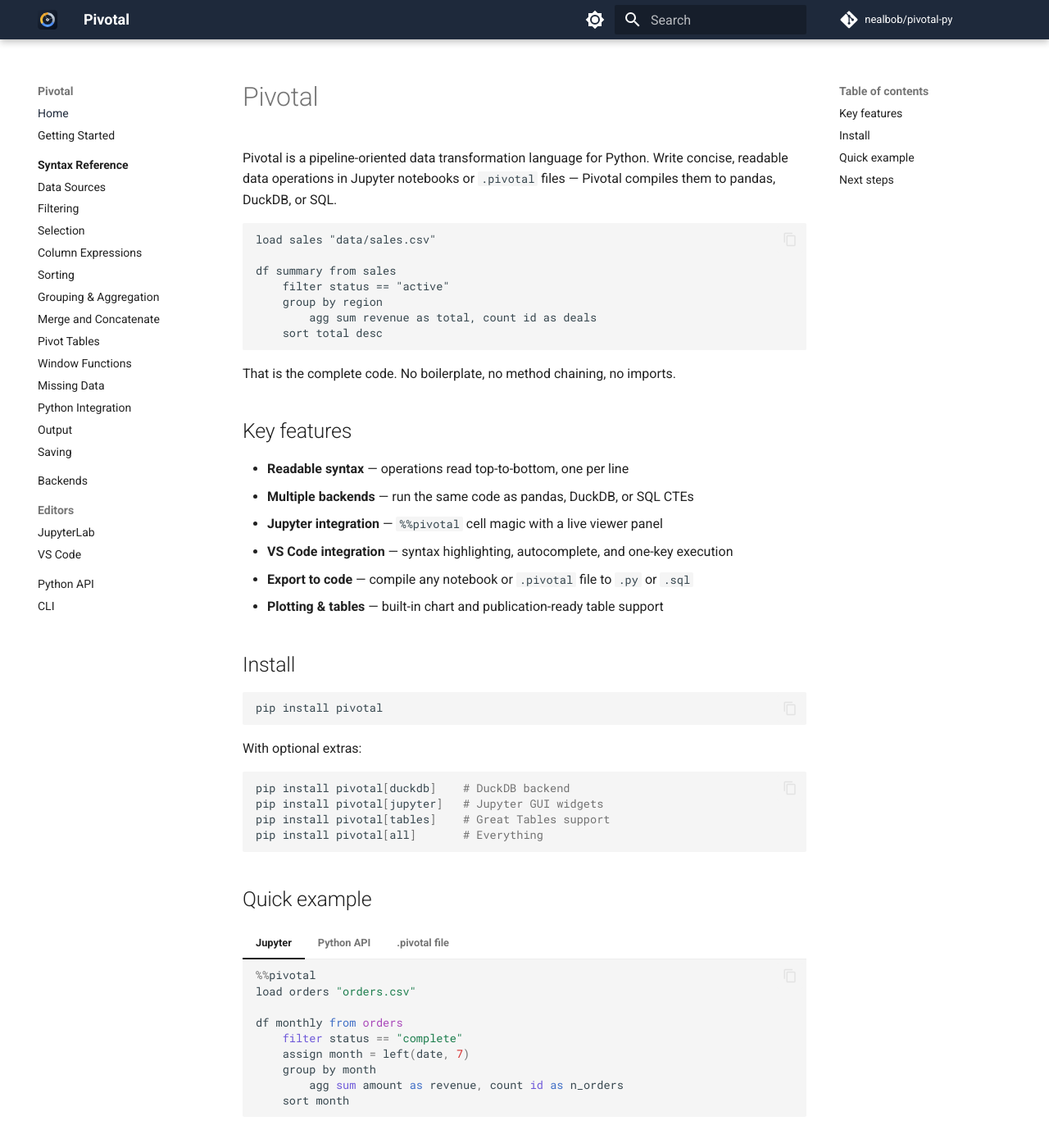
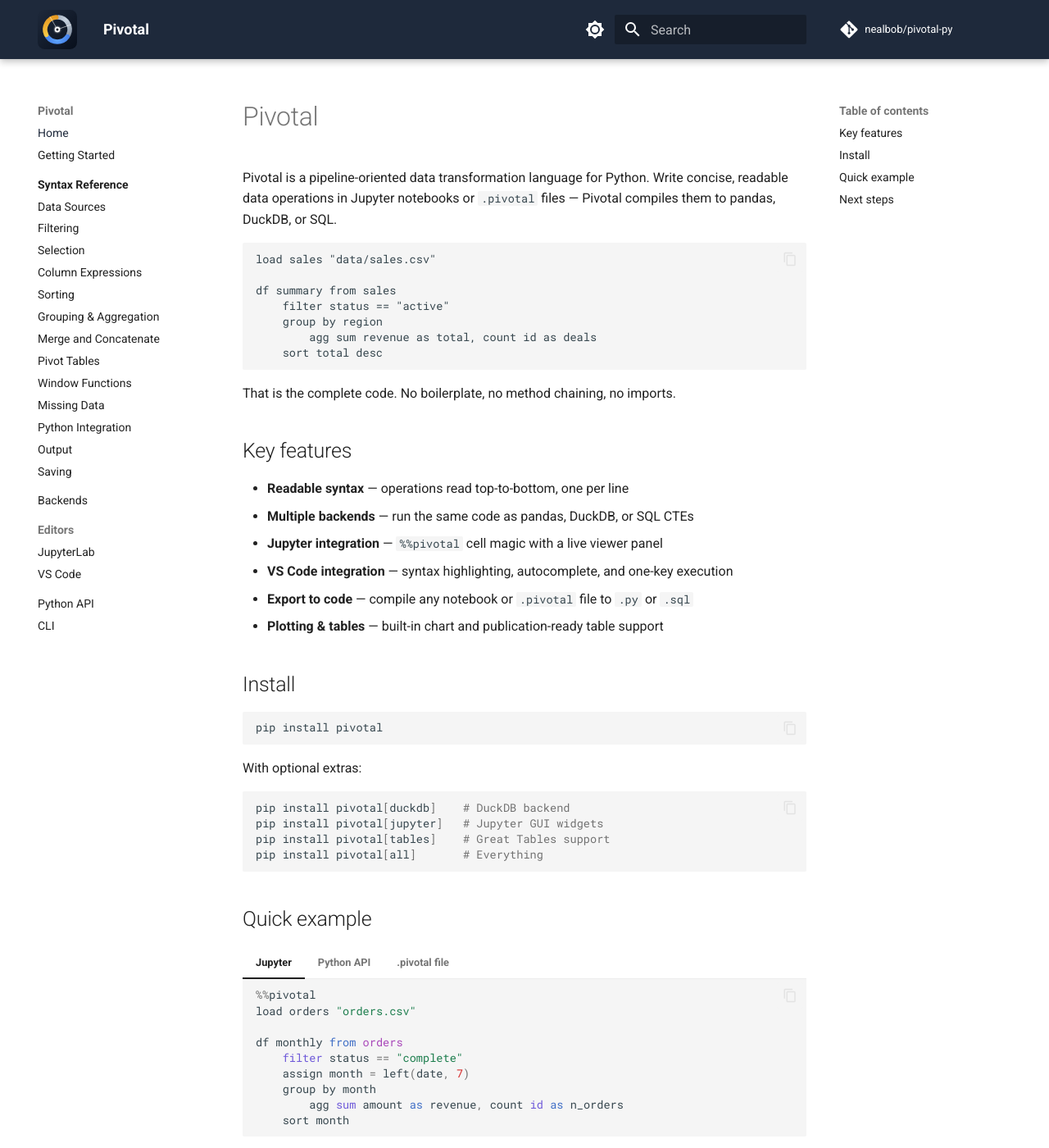
Before and after one commit to nealbob/pivotal-py, an MkDocs documentation site: the page built from docs/index.md, in a window 1280 px wide and 1400 px high. Shown: the whole window at 82% size. Built offline with MkDocs 1.6.1 and Material for MkDocs 9.7.7, drawn with Linux system fonts in a browser that asks for light colours; comment, search, counter and statistics services are not loaded.

Commit message:
style: increase logo size in header to 48px
Co-Authored-By: Claude Sonnet 4.6 <noreply@anthropic.com>

```diff
--- a/docs/stylesheets/extra.css
+++ b/docs/stylesheets/extra.css
@@ -1,3 +1,9 @@
+/* Logo size */
+.md-header__button.md-logo img {
+  height: 48px;
+  width:  48px;
+}
+
 /* Pivotal brand colours — drawn from the logo */
 
 /* Light scheme */
```
